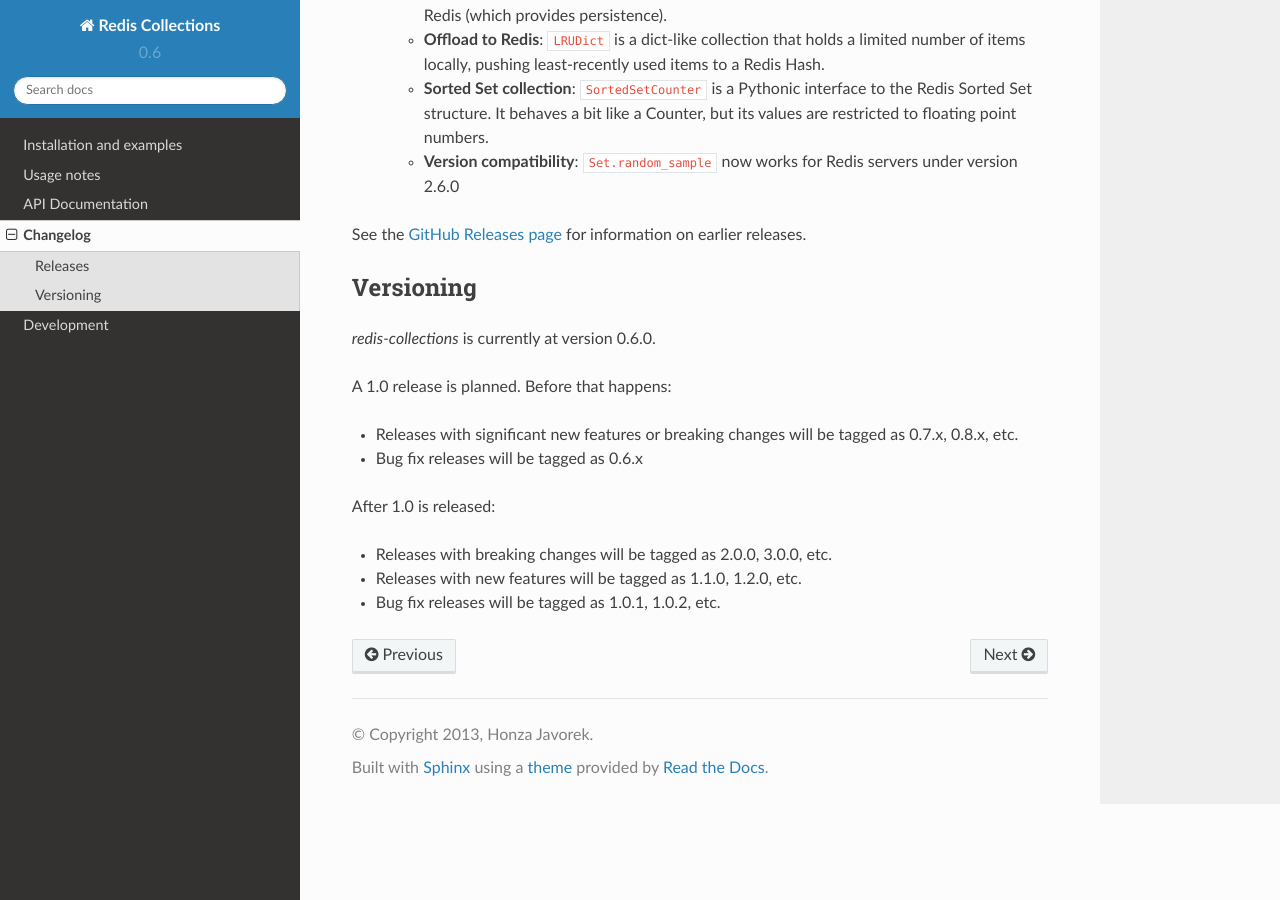
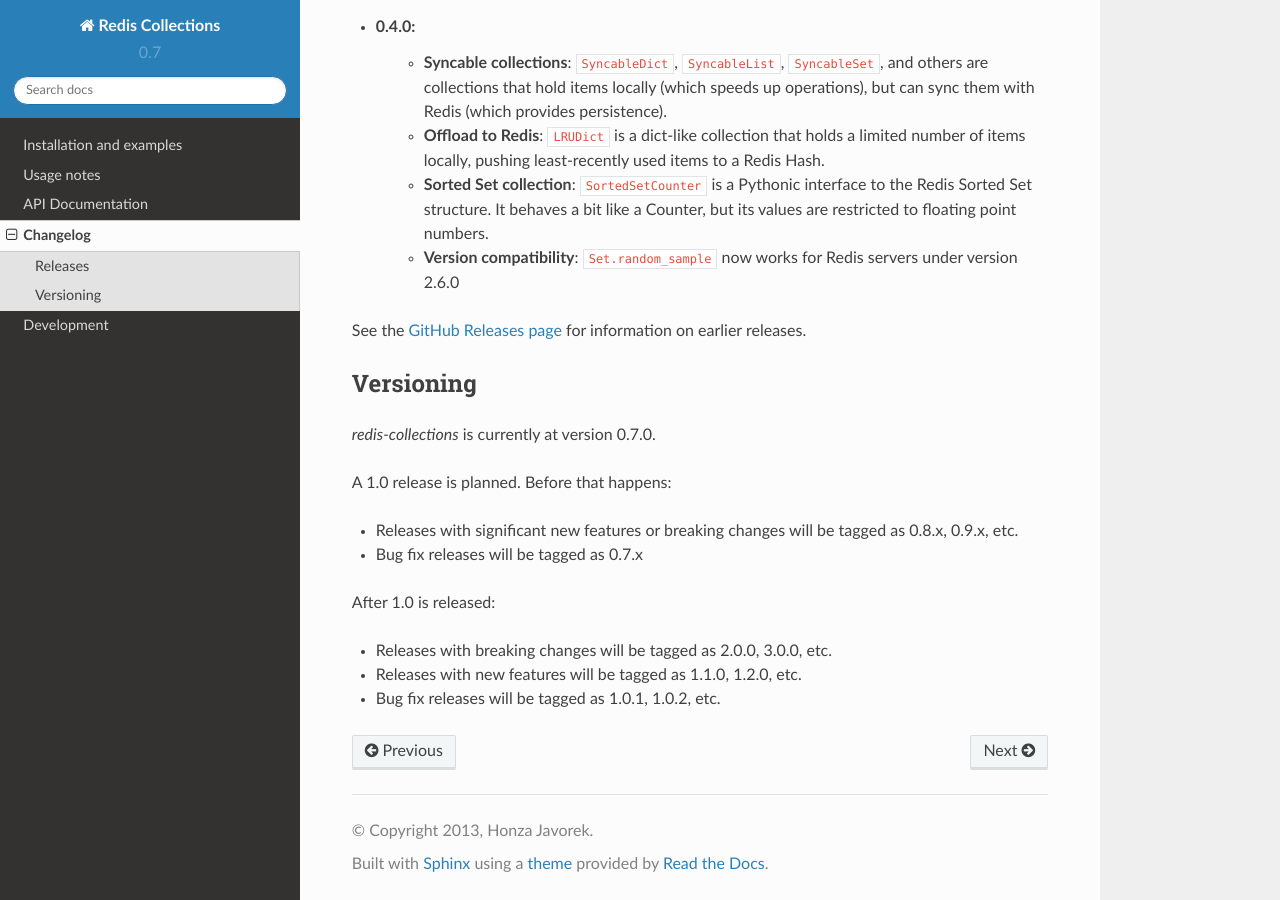
Before and after one commit to redis-collections/redis-collections, a Sphinx documentation site: the page built from docs/changelog.rst, in a window 1280 px wide and 900 px high, scrolled down 1071 px. Built offline with Sphinx 7.4.7 and the Read the Docs theme 2.0.0, drawn with Linux system fonts in a browser that asks for light colours; some of the changed text lies outside the part shown.

Commit message:
0.8.0 release

```diff
--- a/docs/changelog.rst
+++ b/docs/changelog.rst
@@ -6,6 +6,8 @@ Changelog
 Releases
 --------
 
+- 0.7.0:
+    - **Breaking change**: This library now supports Python versions 3.4 and later. The last version with Python 2.7 support is 0.6.0.
 - 0.6.0:
     - **Breaking change**: This library now requires a Redis server at version 2.8.0 or above.
     - **Breaking change**: This library now depends `redis-py` version 3.1.0 or above.
@@ -48,8 +50,8 @@ Versioning
 A 1.0 release is planned. Before that happens:
 
 - Releases with significant new features or breaking changes will be tagged as
-  0.7.x, 0.8.x, etc.
-- Bug fix releases will be tagged as 0.6.x
+  0.8.x, 0.9.x, etc.
+- Bug fix releases will be tagged as 0.7.x
 
 After 1.0 is released:
 
--- a/redis_collections/__init__.py
+++ b/redis_collections/__init__.py
@@ -1,5 +1,5 @@
 __title__ = 'redis-collections'
-__version__ = '0.6.0'
+__version__ = '0.7.0'
 __author__ = 'Honza Javorek'
 __license__ = 'ISC'
 __copyright__ = 'Copyright 2013-? Honza Javorek'
```
